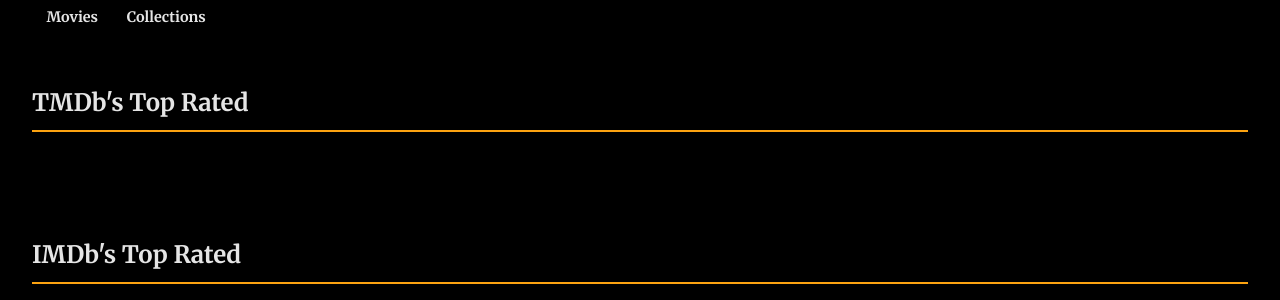
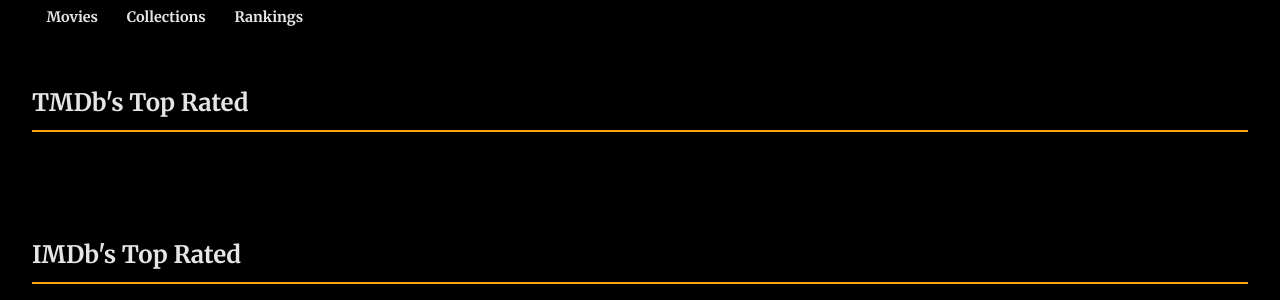
Before and after one commit to BrMaro/MovieRater, a Django app: page / in a window 1280 px wide. Shown: the part 78-378 px from the top of the page. Run offline with Django 5.2, Linux system fonts and the light colour scheme; data that the repository does not hold is empty.

Commit message:
add table display to base.html

```diff
--- a/main/templates/main/base.html
+++ b/main/templates/main/base.html
@@ -113,6 +113,7 @@
     <div class="subheader">
         <a href="/">Movies</a>
         <a href="/collections">Collections</a>
+        <a href="/table_display">Rankings</a>
     </div>
     {% block content %}
     {% endblock %}
```
